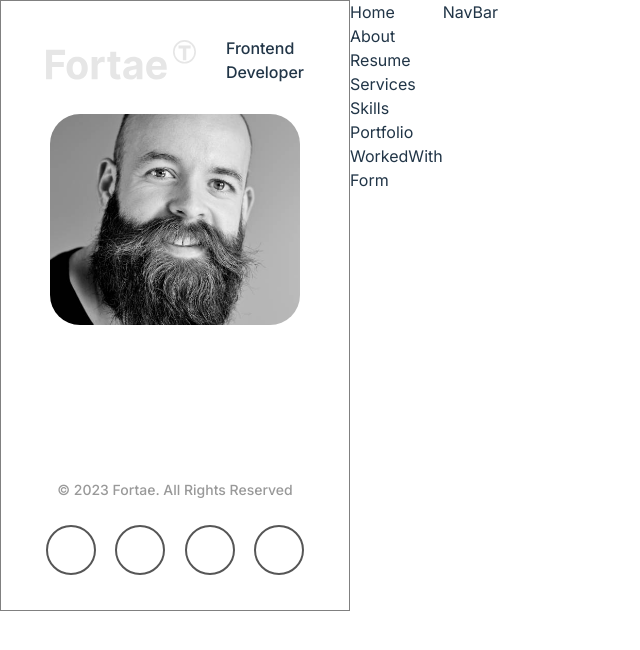
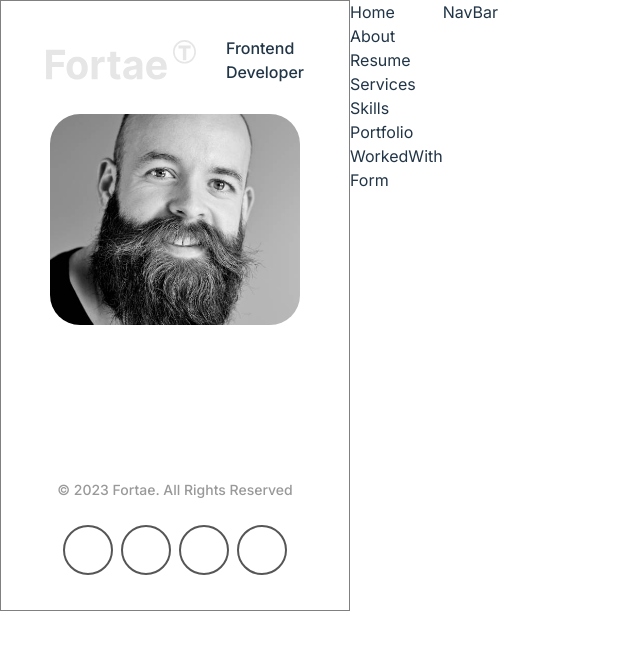
Before and after one commit to heytega/personal-portfolio, a React (Vite) app: page / in a window 1280 px wide. Shown: the top 650 px of the page, without its empty margins (0-640 px from the left). Built offline with nearby package versions, Linux system fonts and the light colour scheme; some icons are missing.

Commit message:
continued design of contact card

```diff
--- a/src/components/Socials.module.css
+++ b/src/components/Socials.module.css
@@ -1,8 +1,8 @@
 .socials {
   list-style-type: none;
   display: flex;
-  justify-content: space-between;
-  padding-inline-start: 0;
+  gap: 8px;
+  justify-content: center;
 }
 
 .handle {
```
